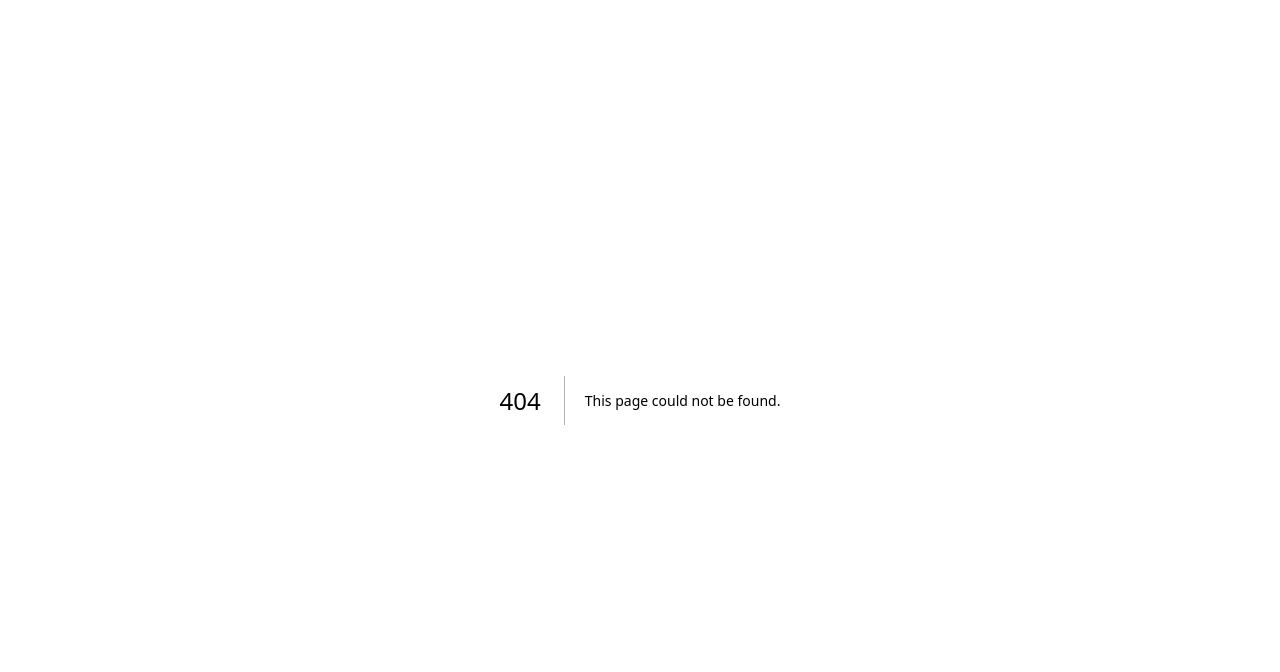
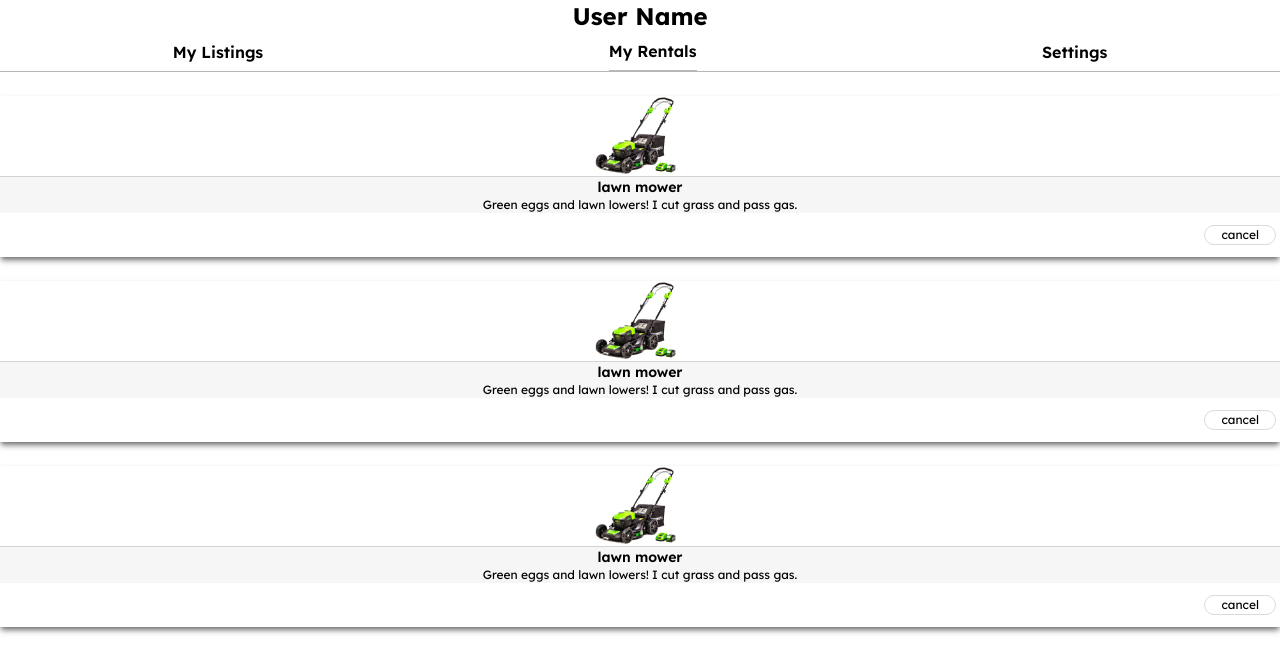
Before and after one commit to chingu-voyages/v46-tier3-team-37, a Next.js app: page /profile/rentals in a window 1280 px wide. Before the commit this address had no page. Shown: the top 672 px of the page. Built offline with nearby package versions, Linux system fonts and the light colour scheme.

Commit message:
profile page init with dummy data

```diff
--- a/app/globals.css
+++ b/app/globals.css
@@ -3,8 +3,10 @@
 @tailwind utilities;
 
 :root {
-  --foreground-primary: #474747;
-  --background-primary: #534F58;
+  --foreground-primary: #ffffff;
+  --background-primary: #ffffff;
+  --font-primary: #000000;
+  --font-secondary: #000000;
   --h1: #D3CAB0;
   --foreground-rgb: 0, 0, 0;
   --background-start-rgb: 214, 219, 220;
@@ -13,18 +15,16 @@
 
 @media (prefers-color-scheme: dark) {
   :root {
-    --foreground-rgb: 255, 255, 255;
-    --background-start-rgb: 0, 0, 0;
-    --background-end-rgb: 0, 0, 0;
-    --foreground-rgb: 0, 0, 0;
-    --background-start-rgb: 214, 219, 220;
-    --background-end-rgb: 255, 255, 255;
+    --foreground-primary: #474747;
+    --background-primary: #534F58;
+    --font-primary: #D3CAB0;
+    --font-secondary: #ffffff;
   }
 }
 
-body {
+/* body {
   color: rgb(var(--foreground-rgb));
   background: linear-gradient(to bottom,
       transparent,
       rgb(var(--background-end-rgb))) rgb(var(--background-start-rgb));
-}
+} */
--- /dev/null
+++ b/app/profile/layout.tsx
@@ -0,0 +1,21 @@
+'use client'
+import { usePathname } from "next/navigation"
+
+export default function PageLayout({
+    children,
+}: {
+    children: React.ReactNode,
+}) {
+    const subPath = usePathname().split('/')[2];
+    return (
+        <main>
+            <h1 className="text-center text-2xl font-bold ">User Name</h1>
+            <nav role="navigation" aria-label="Profile navigation" className='flex justify-around items-center border border-x-0 border-t-0 border-b-1 border-b-[#b6b6b6] dark:border-b-[#333333] h-10'>
+                <a href="/profile/listings" className={`flex items-center h-full font-semibold text-base ${subPath ==='listings' && 'border-b border-b-1 border-[#b6b6b6] dark:border-[black]'} active:border active:border-b-2 active:border-b-[black]`}>My Listings</a>
+                <a href="/profile/rentals" className={`flex items-center h-full font-semibold text-base ${subPath ==='rentals' && 'border-b border-b-1 border-[#b6b6b6] dark:border-[black]'} active:border active:border-b-2 active:border-b-[black]`}>My Rentals</a>
+                <a href="/profile/settings" className={`flex items-center h-full font-semibold text-base ${subPath ==='settings' && 'border-b border-b-1 border-[#b6b6b6] dark:border-[black]'} active:border active:border-b-2 active:border-b-[black]`}>Settings</a>
+            </nav>
+            {children}
+        </main>
+    )
+}
--- /dev/null
+++ b/app/profile/listings/page.tsx
@@ -0,0 +1,26 @@
+import Button from "@/components/uiComponents/Button";
+import Card from "@/components/uiComponents/Card";
+
+export default function Listings() {
+    return (
+        <section className="flex-col mt-4">
+            <ul className="flex gap-2 flex-col">
+                <li key={1}>
+                    <Card active={true} variant={'detailed'} title={'lawn mower'} description="Green eggs and lawn lowers! I cut grass and pass gas.">
+                        <Button variant={'thin'} size={'sm'} cardType='detailed'>edit</Button>
+                    </Card>
+                </li>
+                <li key={1}>
+                    <Card variant={'detailed'} title={'lawn mower'} description="Green eggs and lawn lowers! I cut grass and pass gas.">
+                        <Button variant={'thin'} size={'sm'} cardType='detailed'>edit</Button>
+                    </Card>
+                </li>
+                <li key={1}>
+                    <Card variant={'detailed'} title={'lawn mower'} description="Green eggs and lawn lowers! I cut grass and pass gas.">
+                        <Button variant={'thin'} size={'sm'} cardType='detailed'>edit</Button>
+                    </Card>
+                </li>
+            </ul>
+        </section>
+    )
+}
--- /dev/null
+++ b/app/profile/page.tsx
@@ -0,0 +1,7 @@
+import { redirect } from 'next/navigation'
+
+export default function Profile() {
+    //get profile data here??? TODO
+
+    redirect('/profile/listings')
+}
--- /dev/null
+++ b/app/profile/rentals/page.tsx
@@ -0,0 +1,26 @@
+import Button from "@/components/uiComponents/Button";
+import Card from "@/components/uiComponents/Card";
+
+export default function Profile() {
+  return (
+    <section className="flex-col mt-4">
+            <ul className="flex gap-2 flex-col">
+                <li key={1}>
+                    <Card variant={'default'} title={'lawn mower'} description="Green eggs and lawn lowers! I cut grass and pass gas.">
+                        <Button variant={'thin'} size={'sm'} cardType="default">cancel</Button>
+                    </Card>
+                </li>
+                <li key={1}>
+                    <Card variant={'default'} title={'lawn mower'} description="Green eggs and lawn lowers! I cut grass and pass gas.">
+                        <Button variant={'thin'} size={'sm'} cardType="default">cancel</Button>
+                    </Card>
+                </li>
+                <li key={1}>
+                    <Card variant={'default'} title={'lawn mower'} description="Green eggs and lawn lowers! I cut grass and pass gas.">
+                        <Button variant={'thin'} size={'sm'} cardType="default">cancel</Button>
+                    </Card>
+                </li>
+            </ul>
+        </section>
+  )
+}
--- /dev/null
+++ b/app/profile/settings/page.tsx
@@ -0,0 +1,39 @@
+import Button from "@/components/uiComponents/Button";
+import Image from "next/image";
+
+export default function Settings() {
+    return (
+        <div className="h-screen flex items-center flex-col mt-10">
+            <section aria-labelledby="User Info" className="w-3/4 text-center ">
+                <h4 className="border-b-2 border-b-[lightgray] dark:border-b-[#3d3d3d]">User Info</h4>
+                <ul className="my-10">
+                    <li className="flex justify-between my-10">
+                        <Image src={'/facebook.png'} height={30} width={30} alt='facebook logo' />
+                        <Button variant={'default'} size={'md'}>Logout</Button>
+                    </li>
+                    <li className="flex justify-between my-10">
+                        <Image src={'/facebook.png'} height={30} width={30} alt='facebook logo' />
+                        <Button variant={'default'} size={'md'}>Logout</Button>
+                    </li>
+                    <li className="flex justify-between my-10">
+                        <Image src={'/facebook.png'} height={30} width={30} alt='facebook logo' />
+                        <Button variant={'default'} size={'md'}>Logout</Button>
+                    </li>
+                </ul>
+            </section>
+            <section aria-labelledby="User Info" className="w-3/4 text-center ">
+                <h4 className="border-b-2 border-b-[lightgray] dark:border-b-[#3d3d3d]">User Credentials</h4>
+                <ul className="my-10">
+                    <li className="flex justify-between my-10">
+                        <Image src={'/facebook.png'} height={30} width={30} alt='facebook logo' />
+                        <Button className="basis-1/2" variant={'thin'} size={'sm'}>change email</Button>
+                    </li>
+                    <li className="flex justify-between my-10">
+                        <Image src={'/facebook.png'} height={30} width={30} alt='facebook logo' />
+                        <Button className="basis-1/2" variant={'thin'} size={'sm'}>change password</Button>
+                    </li>
+                </ul>
+            </section>
+        </div>
+    )
+}
--- a/tailwind.config.ts
+++ b/tailwind.config.ts
@@ -20,6 +20,8 @@ const config: Config = {
     colors: {
       foregroundPrimary: "var(--foreground-primary)",
       backgroundPrimary: "var(--background-primary)",
+      fontPrimary: "var(--font-primary)",
+      fontSecondary: "var(--font-secondary)",
     },
   },
   plugins: [],
```
Also changed, not shown: public/facebook.png (added).
